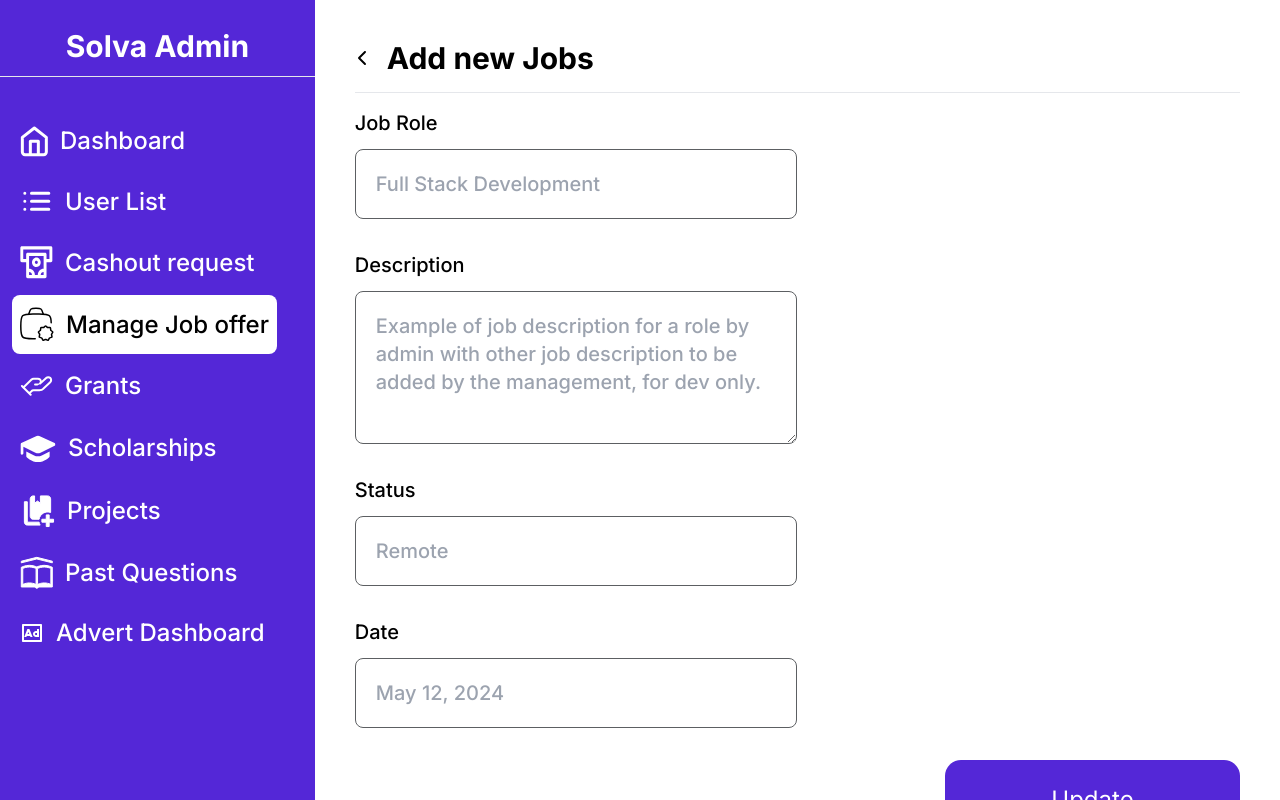
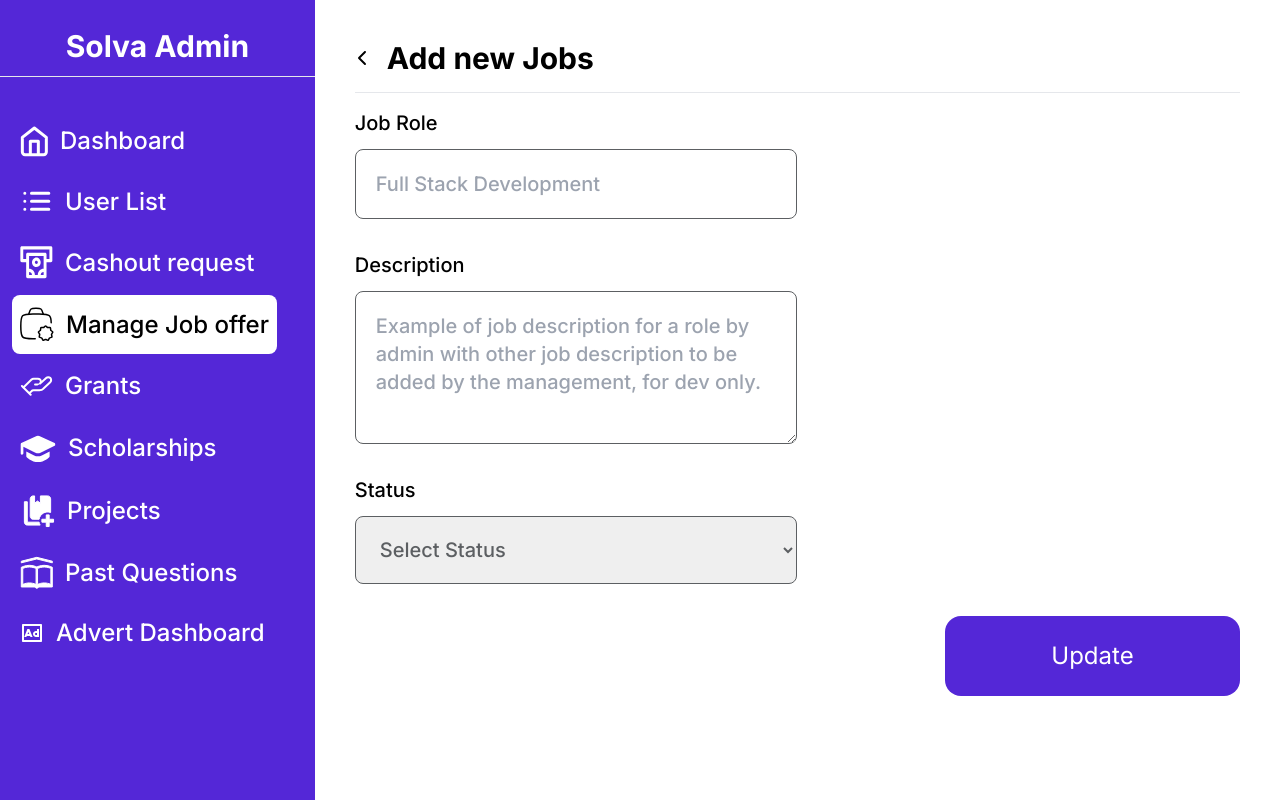
Before and after one commit to Solva-App/solva, a Next.js app: page /manage-job/add-jobs in a window 1280 px wide. Built offline with nearby package versions, Linux system fonts and the light colour scheme.

Commit message:
little changes

```diff
--- a/app/courses/add-course/page.tsx
+++ b/app/courses/add-course/page.tsx
@@ -76,18 +76,16 @@ const AddCourse = () => {
             />
           </div>
           <div>
+            <input
+              type="text"
+              className="w-full md:w-1/2 border border-[#5C5F62] font-medium text-[#5C5F62] rounded-[8px] text-base sm:text-xl p-3 sm:p-5"
+              placeholder="Title"
+            />
+          </div>
+          <div>
             <p className="text-xl font-medium">Images</p>
             <div className="flex flex-wrap items-center gap-4 py-5">
               <div className="w-32 flex justify-center items-center h-28 border border-[#5C5F62] rounded-[8px]">
-                <MdOutlineAddCircleOutline className="text-2xl" />
-              </div>
-              <div className="w-32 flex justify-center items-center h-28 border border-[#5C5F62] rounded-[8px]">
-                <MdOutlineAddCircleOutline className="text-2xl" />
-              </div>
-              <div className="w-32 flex justify-center items-center h-28 border border-[#5C5F62] rounded-[8px]">
-                <MdOutlineAddCircleOutline className="text-2xl" />
-              </div>
-              <div className="w-32 flex justify-center items-center h-28 border-none">
                 <MdOutlineAddCircleOutline className="text-2xl" />
               </div>
             </div>
--- a/app/grants/add-grants/page.tsx
+++ b/app/grants/add-grants/page.tsx
@@ -52,7 +52,7 @@ const AddGrants = () => {
               placeholder="https://granta1link.com"
             />
           </div>
-          <div className="gap-y-3 flex flex-col">
+          {/* <div className="gap-y-3 flex flex-col">
             <label className="text-base sm:text-xl font-medium" htmlFor="Job Role">
               Date
             </label>
@@ -63,13 +63,13 @@ const AddGrants = () => {
               className="md:w-1/2 w-full border border-[#5C5F62] font-medium text-[#5C5F62] rounded-[8px] text-base sm:text-xl p-5"
               placeholder="May 12, 2024"
             />
-          </div>
+          </div> */}
           <div className="flex justify-end">
             <div className=" w-full md:w-1/3">
               <Button
                 BtnText="Add"
                 BtnFunction={addGrant}
-                disabled={!name || !link || !date}
+                // disabled={!name || !link || !date}
               />
             </div>
           </div>
--- a/app/grants/edit-grant/page.tsx
+++ b/app/grants/edit-grant/page.tsx
@@ -52,24 +52,13 @@ const EditGrants = () => {
               placeholder="https://granta1link.com"
             />
           </div>
-          <div className="gap-y-3 flex flex-col">
-            <label className="text-base sm:text-xl font-medium" htmlFor="Job Role">
-              Date
-            </label>
-            <input
-              type="text"
-              value={date}
-              onChange={(e) => setDate(e.target.value)}
-              className="md:w-1/2 w-full border border-[#5C5F62] font-medium text-[#5C5F62] rounded-[8px] text-base sm:text-xl p-5"
-              placeholder="May 12, 2024"
-            />
-          </div>
+
           <div className="flex justify-end">
             <div className=" w-full md:w-1/3">
               <Button
                 BtnText="Update"
                 BtnFunction={updateGrant}
-                disabled={!name || !link || !date}
+                // disabled={!name || !link || !date}
               />
             </div>
           </div>
--- a/app/manage-job/add-jobs/page.tsx
+++ b/app/manage-job/add-jobs/page.tsx
@@ -66,35 +66,24 @@ const AddJobs = () => {
             >
               Status
             </label>
-            <input
-              type="text"
-              value={status}
-              onChange={(e) => setStatus(e.target.value)}
+
+            <select
               className="w-full md:w-1/2 border  border-[#5C5F62] font-medium text-[#5C5F62] rounded-[8px] text-base sm:text-xl p-5"
-              placeholder="Remote"
-            />
-          </div>
-          <div className="gap-y-3 flex flex-col">
-            <label
-              className="text-base sm:text-xl font-medium"
-              htmlFor="Job Role"
+              name=""
+              id=""
             >
-              Date
-            </label>
-            <input
-              type="text"
-              value={date}
-              onChange={(e) => setDate(e.target.value)}
-              className="w-full md:w-1/2 border border-[#5C5F62] font-medium text-[#5C5F62] rounded-[8px] text-base sm:text-xl p-5"
-              placeholder="May 12, 2024"
-            />
+              <option value="">Select Status</option>
+              <option value="">Remote</option>
+              <option value="">Onsite</option>
+              <option value="">Hybrid</option>
+            </select>
           </div>
           <div className="flex justify-end">
             <div className=" w-full sm:w-1/3">
               <Button
                 BtnText="Update"
                 BtnFunction={addJob}
-                disabled={!role || !description || !status || !date}
+                // disabled={!role || !description || !status || !date}
               />
             </div>
           </div>
--- a/app/manage-job/edit/page.tsx
+++ b/app/manage-job/edit/page.tsx
@@ -68,15 +68,18 @@ const EditJob = () => {
             >
               Status
             </label>
-            <input
-              type="text"
-              value={status}
-              onChange={(e) => setStatus(e.target.value)}
+            <select
               className="w-full md:w-1/2 border  border-[#5C5F62] font-medium text-[#5C5F62] rounded-[8px] text-base sm:text-xl p-5"
-              placeholder="Remote"
-            />
+              name=""
+              id=""
+            >
+              <option value="">Select Status</option>
+              <option value="">Remote</option>
+              <option value="">Onsite</option>
+              <option value="">Hybrid</option>
+            </select>
           </div>
-          <div className="gap-y-3 flex flex-col">
+          {/* <div className="gap-y-3 flex flex-col">
             <label
               className="text-base sm:text-xl font-medium"
               htmlFor="Job Role"
@@ -90,13 +93,13 @@ const EditJob = () => {
               className="w-full md:w-1/2 border border-[#5C5F62] font-medium text-[#5C5F62] rounded-[8px] text-base sm:text-xl p-5"
               placeholder="May 12, 2024"
             />
-          </div>
+          </div> */}
           <div className="flex justify-end">
             <div className=" w-full sm:w-1/3">
               <Button
                 BtnText="Update"
                 BtnFunction={updateJob}
-                disabled={!role || !description || !status || !date}
+                // disabled={!role || !description || !status || !date}
               />
             </div>
           </div>
--- a/app/scholarships/add-scholarship/page.tsx
+++ b/app/scholarships/add-scholarship/page.tsx
@@ -58,7 +58,7 @@ const AddScholarship = () => {
               placeholder="https://granta1link.com"
             />
           </div>
-          <div className="gap-y-3 flex flex-col">
+          {/* <div className="gap-y-3 flex flex-col">
             <label
               className="text-base sm:text-xl font-medium"
               htmlFor="Job Role"
@@ -72,13 +72,13 @@ const AddScholarship = () => {
               className="md:w-1/2 w-full border border-[#5C5F62] font-medium text-[#5C5F62] rounded-[8px] text-base sm:text-xl p-5"
               placeholder="May 12, 2024"
             />
-          </div>
+          </div> */}
           <div className="flex justify-end">
             <div className=" w-full md:w-1/3">
               <Button
                 BtnText="Add"
                 BtnFunction={addScholarship}
-                disabled={!name || !link || !date}
+                // disabled={!name || !link || !date}
               />
             </div>
           </div>
--- a/app/scholarships/edit-scholarship/page.tsx
+++ b/app/scholarships/edit-scholarship/page.tsx
@@ -16,7 +16,7 @@ const EditScholarship = () => {
   const updateGrant = () => {
     console.log(name, date, link, date);
     // update duntion here
-    router.replace("/scholarships")
+    router.replace("/scholarships");
   };
 
   return (
@@ -58,27 +58,13 @@ const EditScholarship = () => {
               placeholder="https://granta1link.com"
             />
           </div>
-          <div className="gap-y-3 flex flex-col">
-            <label
-              className="text-base sm:text-xl font-medium"
-              htmlFor="Job Role"
-            >
-              Date
-            </label>
-            <input
-              type="text"
-              value={date}
-              onChange={(e) => setDate(e.target.value)}
-              className="md:w-1/2 w-full border border-[#5C5F62] font-medium text-[#5C5F62] rounded-[8px] text-base sm:text-xl p-5"
-              placeholder="May 12, 2024"
-            />
-          </div>
+
           <div className="flex justify-end">
             <div className="w-full md:w-1/3">
               <Button
                 BtnText="Update"
                 BtnFunction={updateGrant}
-                disabled={!name || !link || !date}
+                // disabled={!name || !link || !date}
               />
             </div>
           </div>
```
Also changed, not shown: app/cashout/page.tsx (+4 -8 lines), app/courses/page.tsx (+16 -9 lines), app/projects/page.tsx (+4 -4 lines).
